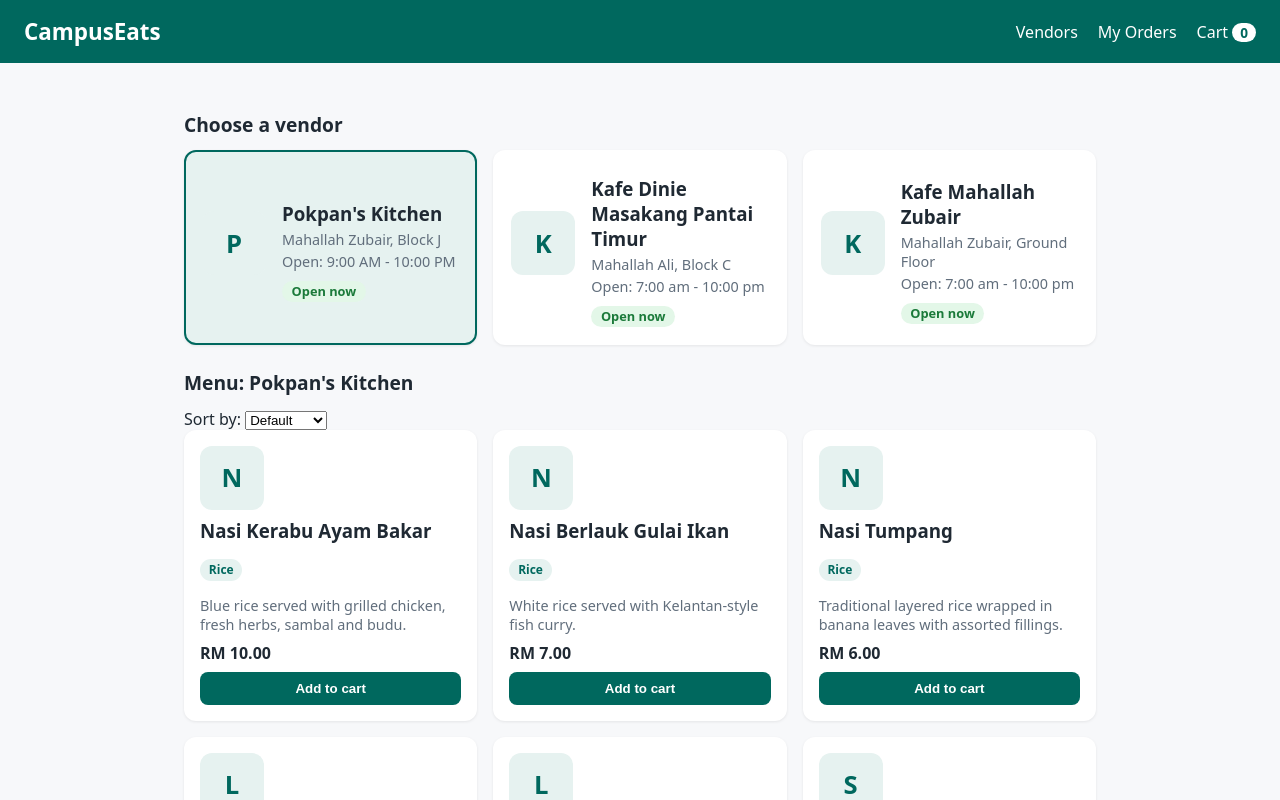
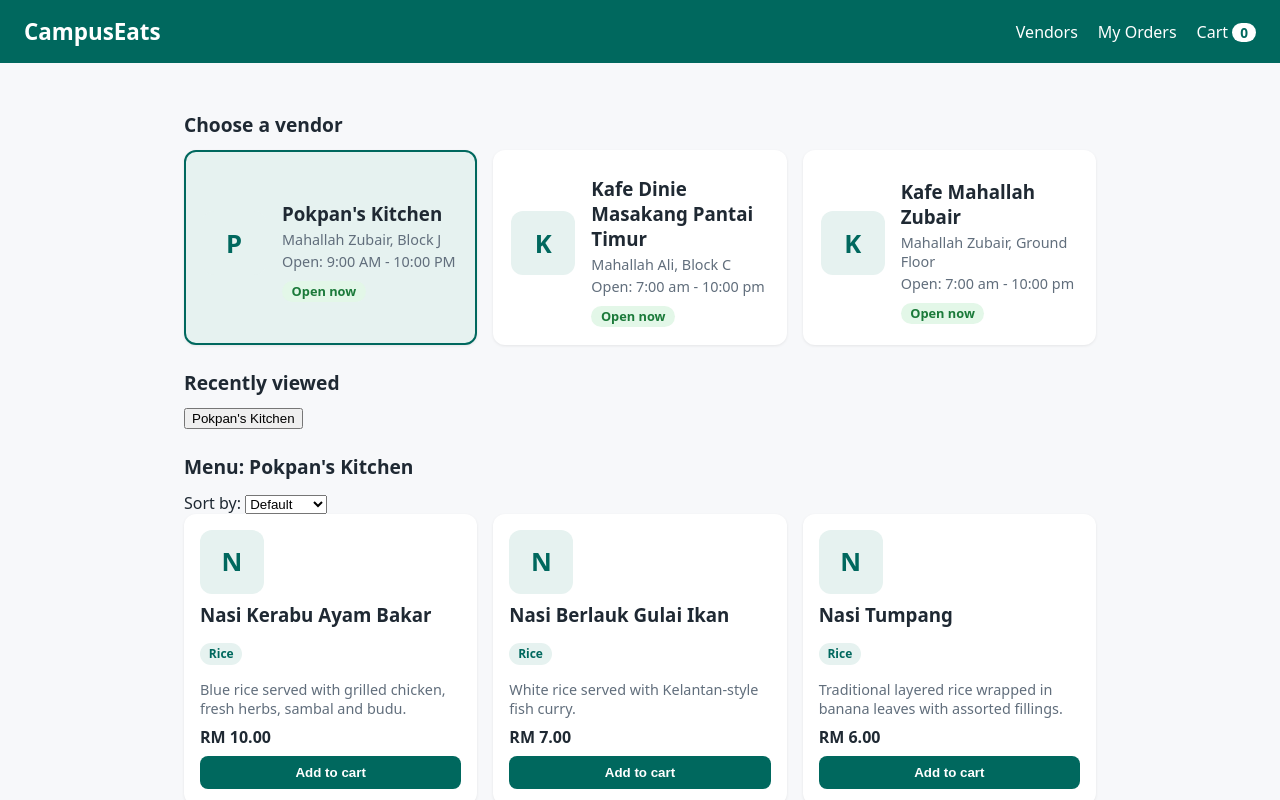
Before and after one commit to Pokp4n/campuseats-2417219, a React (Vite) app: page / in a window 1280 px wide. Shown: the top 800 px of the page. Built offline with nearby package versions, Linux system fonts and the light colour scheme.

Commit message:
Lab 2 B5: Add recently viewed vendors feature

```diff
--- a/src/App.jsx
+++ b/src/App.jsx
@@ -9,7 +9,20 @@ function App() {
   const [selectedVendorId, setSelectedVendorId] = useState(vendors[0].id);
   const [cart, setCart] = useState([]);
 
+  // B5: Store the last 3 selected vendor IDs
+  const [recentlyViewedIds, setRecentlyViewedIds] = useState([vendors[0].id]);
+
   const selectedVendor = vendors.find((v) => v.id === selectedVendorId);
+
+  // Select a vendor and update recently viewed
+  function handleSelectVendor(id) {
+    setSelectedVendorId(id);
+
+    setRecentlyViewedIds((prev) => {
+      const updated = [id, ...prev.filter((vendorId) => vendorId !== id)];
+      return updated.slice(0, 3);
+    });
+  }
 
   function handleAddToCart(item) {
     setCart((prev) => [...prev, item]);
@@ -30,9 +43,30 @@ function App() {
                 key={vendor.id}
                 vendor={vendor}
                 isSelected={vendor.id === selectedVendorId}
-                onSelect={setSelectedVendorId}
+                onSelect={handleSelectVendor}
               />
             ))}
+          </div>
+        </section>
+
+        {/* B5: Recently viewed vendors */}
+        <section>
+          <h2 className="section-title">Recently viewed</h2>
+
+          <div style={{ display: "flex", gap: "10px", flexWrap: "wrap" }}>
+            {recentlyViewedIds.map((id) => {
+              const vendor = vendors.find((v) => v.id === id);
+
+              return (
+                <button
+                  key={id}
+                  type="button"
+                  onClick={() => handleSelectVendor(id)}
+                >
+                  {vendor.name}
+                </button>
+              );
+            })}
           </div>
         </section>
 
@@ -40,7 +74,7 @@ function App() {
         <section>
           <h2 className="section-title">Menu: {selectedVendor.name}</h2>
 
-          {/* B5: Sort by Price or Popularity */}
+          {/* Extra feature: Sorting dropdown */}
           <div className="sort-container">
             <label htmlFor="sort-menu">Sort by: </label>
 
```
